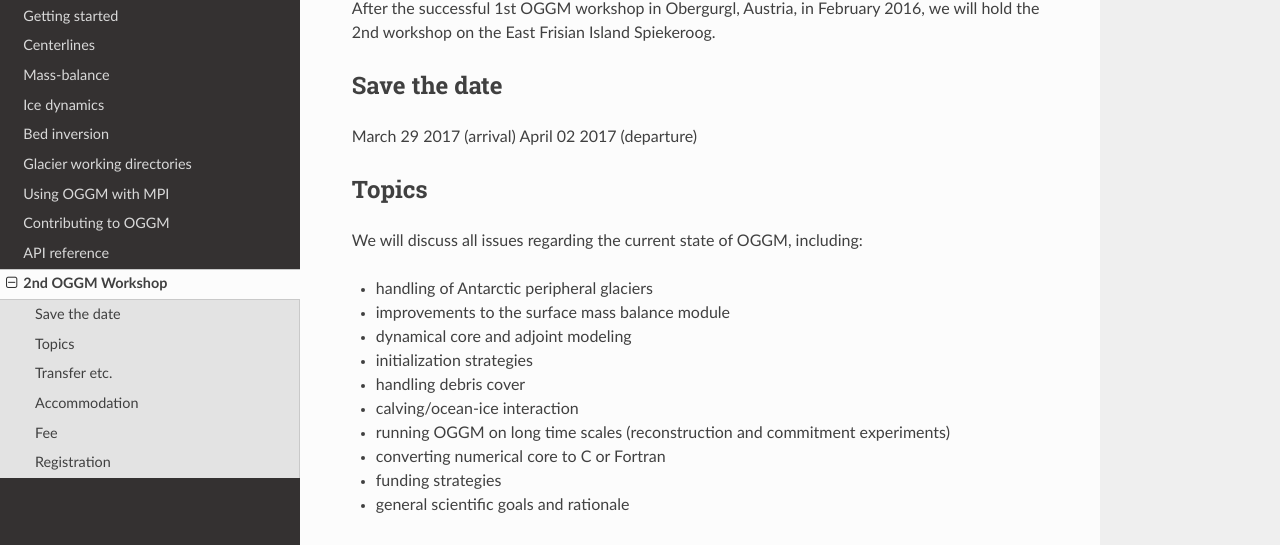
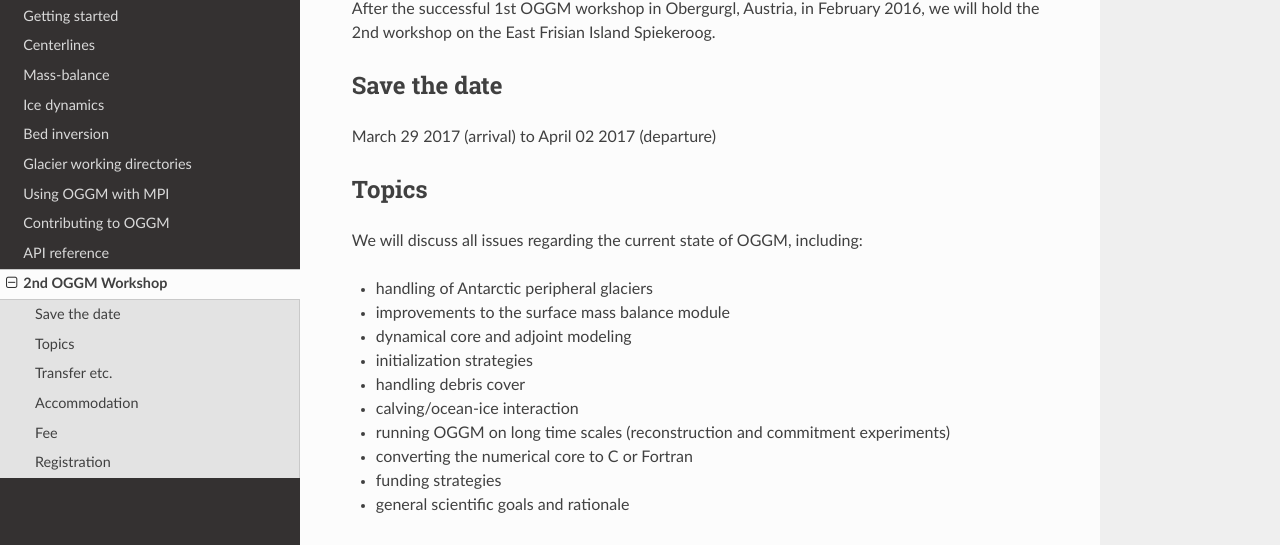
Before and after one commit to OGGM/oggm, a Sphinx documentation site: the page built from docs/workshop.rst, in a window 1280 px wide and 1381 px high. Shown: the part 163-708 px from the top of the window. Built offline with Sphinx 7.4.7 and the Read the Docs theme 2.0.0, drawn with Linux system fonts in a browser that asks for light colours; the version number could not be read and is left out.

Commit message:
Update workshop.rst

```diff
--- a/docs/workshop.rst
+++ b/docs/workshop.rst
@@ -5,8 +5,7 @@ After the successful 1st OGGM workshop in Obergurgl, Austria, in February 2016,
 Save the date
 -------------
 
-March 29 2017 (arrival)
-April 02 2017 (departure)
+March 29 2017 (arrival) to April 02 2017 (departure)
 
 Topics
 ------
@@ -20,7 +19,7 @@ We will discuss all issues regarding the current state of OGGM, including:
 - handling debris cover
 - calving/ocean-ice interaction
 - running OGGM on long time scales (reconstruction and commitment experiments)
-- converting numerical core to C or Fortran
+- converting the numerical core to C or Fortran
 - funding strategies
 - general scientific goals and rationale
 
```
